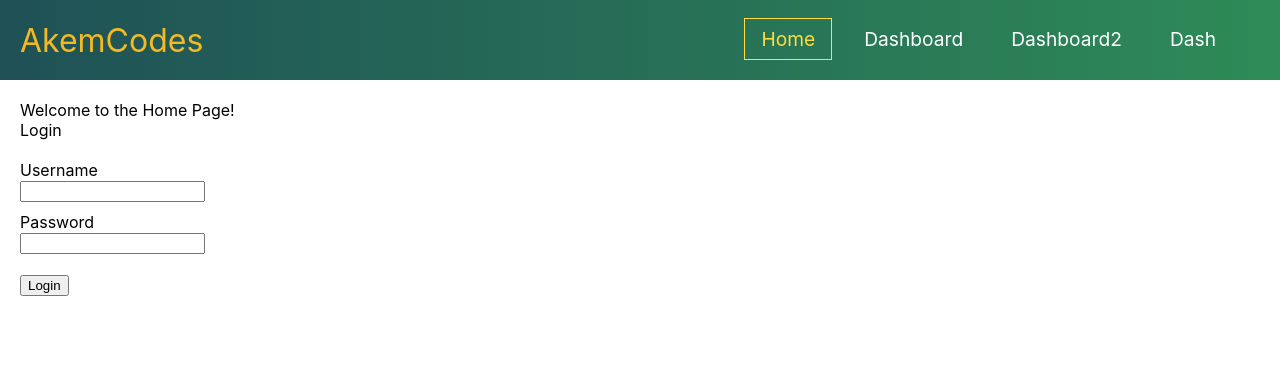
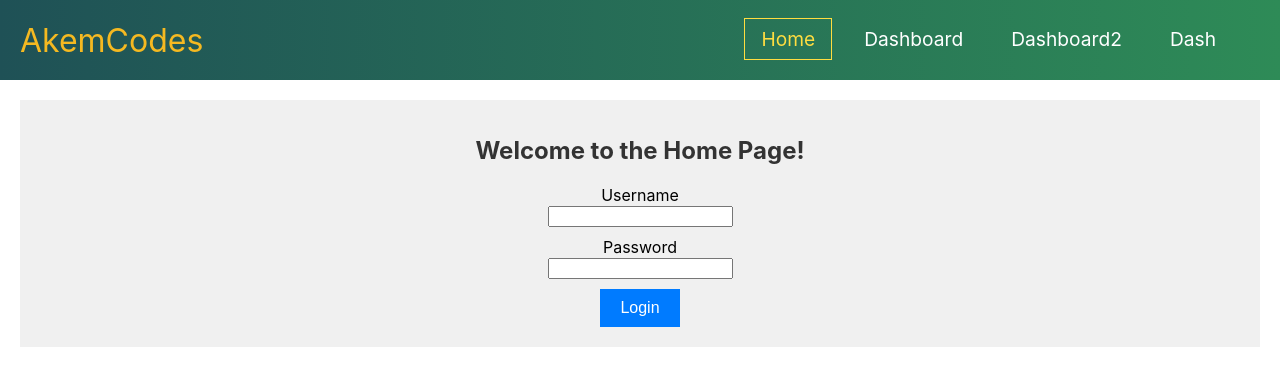
Before and after one commit to DuAndresMina/Prototipo-de-control-de-acceso-con-reconocimientofacial, a React (Create React App) app in the folder proyect-page/login-app-reactjs-master/: page / in a window 1280 px wide. Shown: the top 386 px of the page. Built offline with nearby package versions, Linux system fonts and the light colour scheme.

Commit message:
Update Home.js

```diff
--- a/proyect-page/login-app-reactjs-master/src/Home.js
+++ b/proyect-page/login-app-reactjs-master/src/Home.js
@@ -1,8 +1,54 @@
 import React, { useState, useEffect } from 'react';
+import styled from 'styled-components';
 import axios from 'axios';
 import { setUserSession } from './Utils/Common';
 import { getUser, removeUserSession } from './Utils/Common';
-import Home2 from './Home2'
+import Home2 from './Home2';
+
+// Crear un componente Styled para el contenedor principal
+const Container = styled.div`
+  text-align: center;
+  padding: 20px;
+  background-color: #f0f0f0;
+`;
+
+// Crear un componente Styled para el título
+const Title = styled.h1`
+  color: #333;
+  font-size: 24px;
+  margin-bottom: 20px;
+`;
+
+// Crear un componente Styled para el formulario
+const Form = styled.div`
+  margin-top: 20px;
+`;
+
+// Crear un componente Styled para los campos de entrada
+const InputField = styled.div`
+  margin-bottom: 10px;
+`;
+
+// Crear un componente Styled para el botón de inicio de sesión
+const LoginButton = styled.input`
+  background-color: #007bff;
+  color: #fff;
+  padding: 10px 20px;
+  border: none;
+  cursor: pointer;
+  font-size: 16px;
+  transition: background-color 0.3s ease;
+
+  &:hover {
+    background-color: #0056b3;
+  }
+`;
+
+// Crear un componente Styled para el mensaje de error
+const ErrorMessage = styled.small`
+  color: red;
+`;
+
 function Home(props) {
   // Estados del componente
   const [loading, setLoading] = useState(false);
@@ -14,7 +60,7 @@ function Home(props) {
   // Redirigir si el usuario ya está autenticado
   useEffect(() => {
     if (user) {
-      props.history.push('/home-2'); // Cambié la redirección a '/dash' en lugar de '/'
+      props.history.push('/home-2');
     }
   }, [props.history, user]);
 
@@ -22,6 +68,7 @@ function Home(props) {
   const handleLogin = () => {
     setError(null);
     setLoading(true);
+
 
     // Hacer la llamada a la API para iniciar sesión
     axios
@@ -32,7 +79,7 @@ function Home(props) {
       .then((response) => {
         setLoading(false);
         setUserSession(response.data.token, response.data.user);
-        props.history.push('/'); // Redirigir al inicio de sesión exitoso
+        props.history.push('/');
       })
       .catch((error) => {
         setLoading(false);
@@ -51,33 +98,36 @@ function Home(props) {
     }
 
   return (
+    <Container>
+      {user ? (
+        // Si el usuario ya ha iniciado sesión, muestra el mensaje de bienvenida y el botón de cierre de sesión
         <div>
-      {user ? (
-        // Si el usuario ya ha iniciado sesión, muestra el botón de cierre de sesión
-        <div>
-          <p>Welcome, {user.name}!</p>
+          <Title>Welcome, {user.name}!</Title>
           <button onClick={handleLogout}>Logout</button>
         </div>
       ) : (
         // Si no ha iniciado sesión, muestra el formulario de inicio de sesión
         <div>
-          Welcome to the Home Page!
-          <div>
-            Login<br /><br />
+          <Title>Welcome to the Home Page!</Title>
+          <Form>
+            <InputField>
               <div>
                 Username<br />
                 <input type="text" {...username} autoComplete="new-password" />
               </div>
-            <div style={{ marginTop: 10 }}>
+            </InputField>
+            <InputField>
+              <div>
                 Password<br />
                 <input type="password" {...password} autoComplete="new-password" />
               </div>
-            {error && <><small style={{ color: 'red' }}>{error}</small><br /></>}<br />
-            <input type="button" value={loading ? 'Loading...' : 'Login'} onClick={handleLogin} disabled={loading} /><br />
-          </div>
+            </InputField>
+            {error && <ErrorMessage>{error}</ErrorMessage>}
+            <LoginButton type="button" value={loading ? 'Loading...' : 'Login'} onClick={handleLogin} disabled={loading} />
+          </Form>
         </div>
       )}
-    </div>
+    </Container>
   );
 }
 
```
Lines whose indentation alone changed are shown as unchanged.
